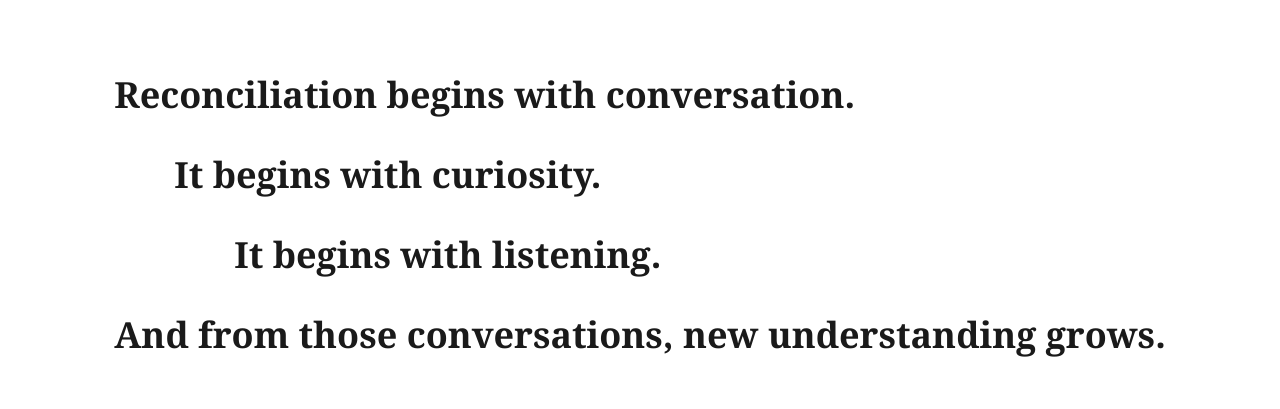
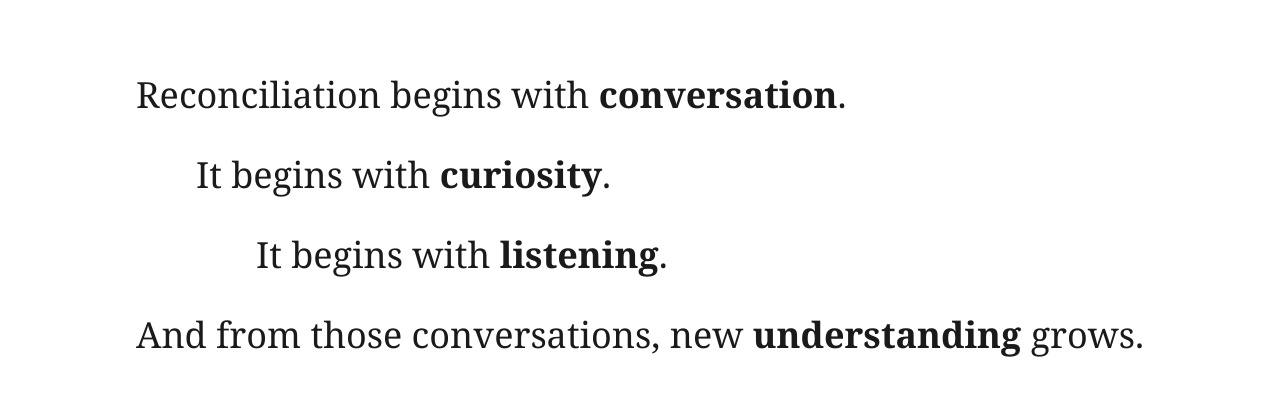
Before and after one commit to MastracciN/eli-consulting, a React (Vite) app: page /about in a window 1280 px wide. Shown: the part 2667-3076 px from the top of the page. Built offline with nearby package versions, Linux system fonts and the light colour scheme.

Commit message:
added wood pattern image and overlay to about section

```diff
--- a/src/App.css
+++ b/src/App.css
@@ -1,3 +1,4 @@
+/* @import url('https://fonts.googleapis.com/css2?family=Cinzel:wght@400;600;700&display=swap'); */
 @import "tailwindcss";
 
 @theme {
--- a/src/components/ContactSection.jsx
+++ b/src/components/ContactSection.jsx
@@ -30,7 +30,7 @@ export default function ContactSection() {
                             `px-6 py-3 rounded-lg font-semibold transition ${
                             isActive
                                 ? 'bg-black text-white'
-                                : 'border border-white text-white hover:bg-green-900 hover:text-white'
+                                : 'border border-white text-white hover:bg-white/20 hover:text-white'
                             }`
                         }
                     >
--- a/src/pages/About.jsx
+++ b/src/pages/About.jsx
@@ -1,5 +1,6 @@
 import ContactSection from '../components/ContactSection'
 import lakeHero from '../assets/lake-hero.jpg'
+import woodpattern from '../assets/woodpattern.jpg'
 import profile from '../assets/profile.jpg'
 import memorial from '../assets/memorial.jpg'
 // import hero from ''
@@ -39,7 +40,11 @@ const About = () => {
                     </div>
                 </section>
 
-                <div className='bg-dg text-white py-20'>
+                <div className='relative bg-dg text-white py-20 overflow-hidden'>
+                    <div
+                        className="absolute inset-0 opacity-2 bg-repeat"
+                        style={{ backgroundImage: `url(${woodpattern})` }}
+                    ></div>
                     <h3 className='text-4xl text-center drop-shadow-5xl font-serif'>I am a proud Ojibwe from <b>Walpole Island First Nation</b>.</h3>
                 </div>
 
@@ -74,7 +79,13 @@ const About = () => {
                         </div>
                     </div>
                 </div>
-                <div className='bg-dg text-white py-20 mt-30'>
+                <div className='relative bg-dg text-white py-20 mt-30 overflow-hidden'>
+                    <div
+                        className="absolute inset-0 opacity-2 bg-repeat"
+                        style={{
+                            backgroundImage: `url(${woodpattern})`,
+                            backgroundPosition: 'left' ,
+                    }}></div>
                     <h3 className='text-4xl text-center drop-shadow-4xl font-serif'>It was at his Ojibwe funeral that something shifted within me.</h3>
                 </div>
                 <div className='max-w-[1200px] mx-auto space-y-30 mt-30 px-6'>
@@ -94,18 +105,18 @@ const About = () => {
                         </div>
                     </div>
                 </div>
-                <div className='font-serif text-4xl space-y-10 my-30 mx-auto text-text font-bold'>
+                <div className='font-serif text-4xl space-y-10 my-30 mx-auto text-text'>
                         <p>
-                            Reconciliation begins with conversation.
+                            Reconciliation begins with <b>conversation</b>.
                         </p>
                         <p className='px-15'>
-                           It begins with curiosity.
+                           It begins with <b>curiosity</b>.
                         </p>
                         <p className='px-30'>
-                            It begins with listening.
+                            It begins with <b>listening</b>.
                         </p>
                         <p className='mt-6'>
-                            And from those conversations, new understanding grows.
+                            And from those conversations, new <b>understanding</b> grows.
                         </p>
                 </div>
             </main>
```
Also changed, not shown: 2 other files (tests, documents, lock files or other folders).
